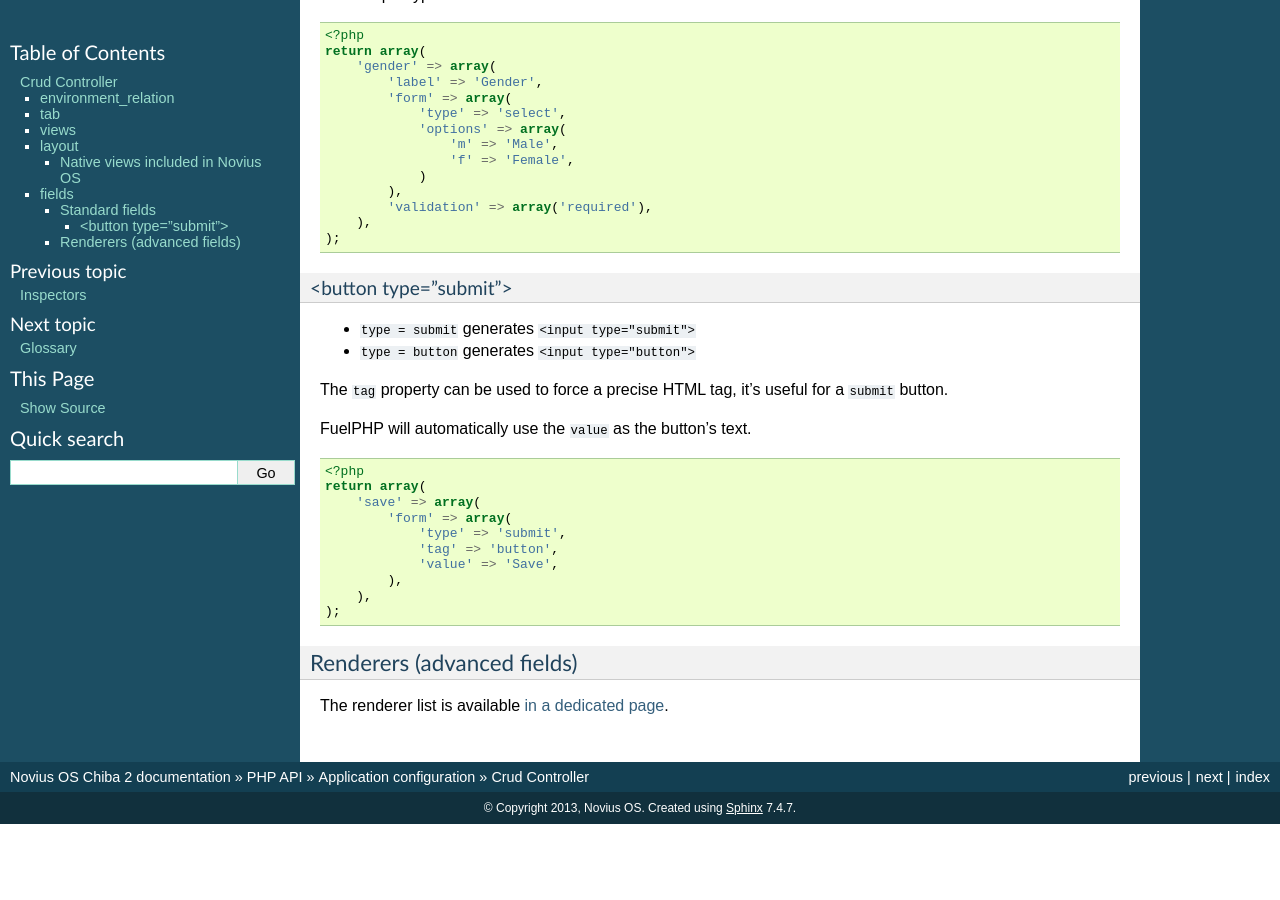
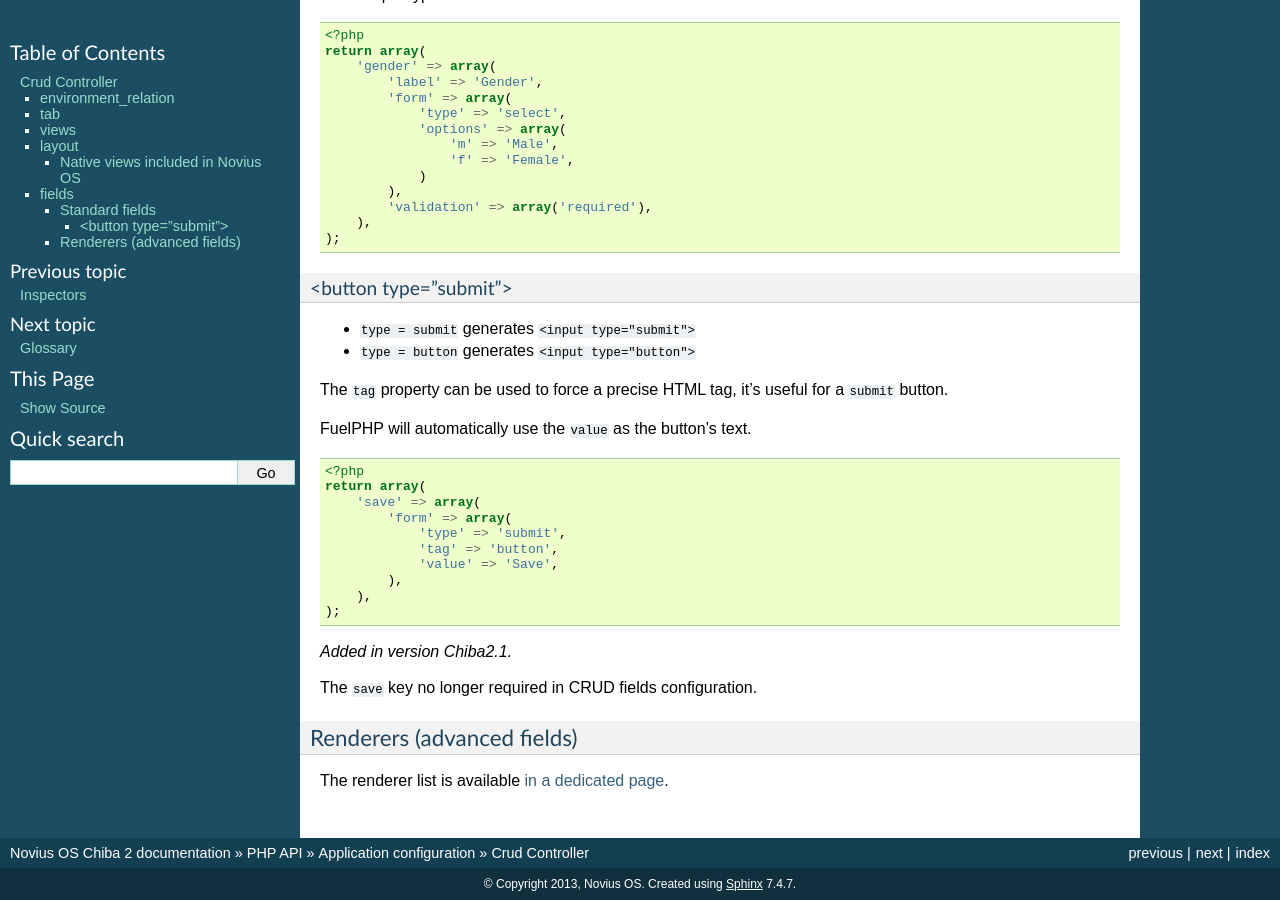
Before and after one commit to vrcAlbert/documentation-api, a Sphinx documentation site: the page built from source/php/configuration/application/crud.rst, in a window 1280 px wide and 900 px high, scrolled down 4803 px. Built offline with Sphinx 7.4.7, drawn with Linux system fonts in a browser that asks for light colours; before the commit the page ends 5627 px from its top, so only the background shows below that.

Commit message:
CRUD, save no longer required

```diff
--- a/source/php/configuration/application/crud.rst
+++ b/source/php/configuration/application/crud.rst
@@ -338,6 +338,9 @@ FuelPHP will automatically use the ``value`` as the button's text.
         ),
     );
 
+.. versionadded:: Chiba2.1
+
+The ``save`` key no longer required in CRUD fields configuration.
 
 Renderers (advanced fields)
 ---------------------------
```
